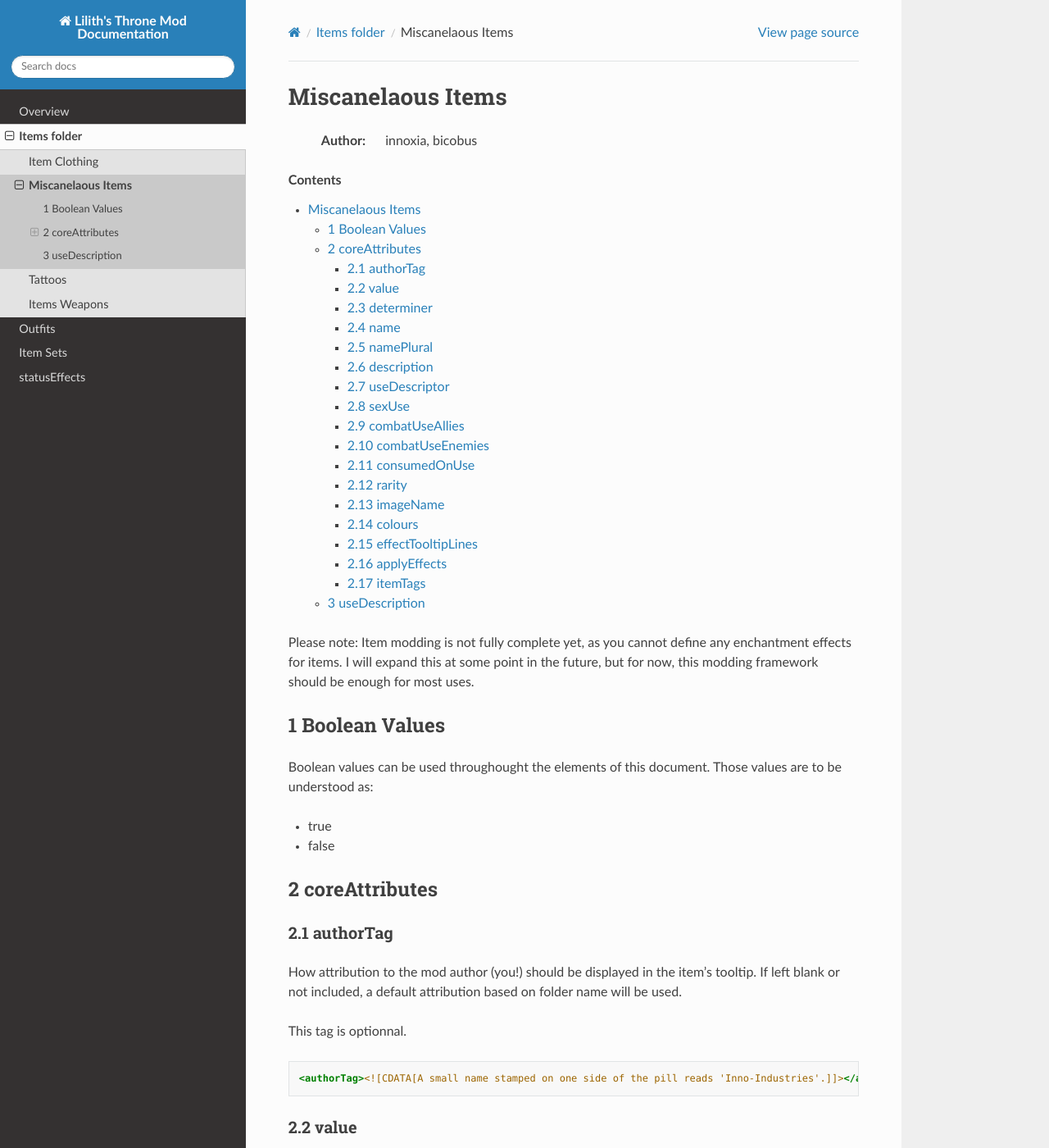
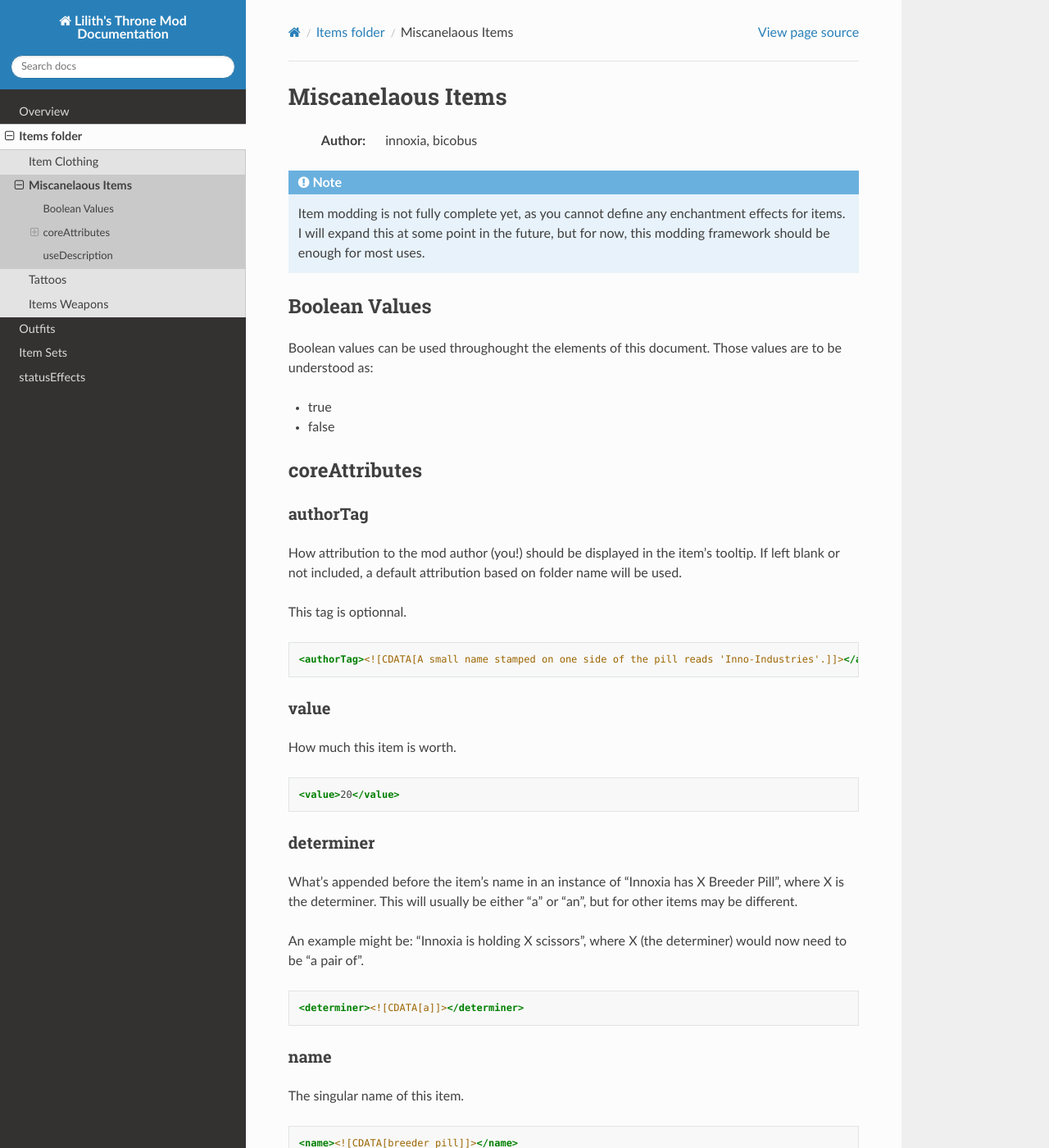
Before and after one commit to bicobus/lilith-throne-documentation, a Sphinx documentation site: the page built from docs/items_items.rst, in a window 1280 px wide and 1400 px high. Shown: the whole window at 82% size. Built offline with Sphinx 7.4.7 and the Read the Docs theme 2.0.0, drawn with Linux system fonts in a browser that asks for light colours; some of the changed text lies outside the part shown.

Commit message:
Cleaning: items_items

```diff
--- a/docs/items_items.rst
+++ b/docs/items_items.rst
@@ -4,27 +4,26 @@ Miscanelaous Items
 
     :Author: innoxia, bicobus
 
-.. contents::
+.. note::
 
-Please note: Item modding is not fully complete yet, as you cannot define any enchantment effects for items. I will expand this at some point in the future, but for now, this modding framework should be enough for most uses.
+   Item modding is not fully complete yet, as you cannot define any enchantment
+   effects for items. I will expand this at some point in the future, but for
+   now, this modding framework should be enough for most uses.
 
-.. _boolean-values:
-
-1 Boolean Values
-----------------
+Boolean Values
+--------------
 
 Boolean values can be used throughought the elements of this document. Those
 values are to be understood as:
 
 - true
-
 - false
 
-2 coreAttributes
-----------------
+coreAttributes
+--------------
 
-2.1 authorTag
-~~~~~~~~~~~~~
+authorTag
+~~~~~~~~~
 
 How attribution to the mod author (you!) should be displayed in the item’s
 tooltip. If left blank or not included, a default attribution based on folder
@@ -36,8 +35,8 @@ This tag is optionnal.
 
     <authorTag><![CDATA[A small name stamped on one side of the pill reads 'Inno-Industries'.]]></authorTag>
 
-2.2 value
-~~~~~~~~~
+value
+~~~~~
 
 How much this item is worth.
 
@@ -45,8 +44,8 @@ How much this item is worth.
 
     <value>20</value>
 
-2.3 determiner
-~~~~~~~~~~~~~~
+determiner
+~~~~~~~~~~
 
 What’s appended before the item’s name in an instance of “Innoxia has X Breeder
 Pill”, where X is the determiner. This will usually be either “a” or “an”, but
@@ -59,8 +58,8 @@ would now need to be “a pair of”.
 
     <determiner><![CDATA[a]]></determiner>
 
-2.4 name
-~~~~~~~~
+name
+~~~~
 
 The singular name of this item.
 
@@ -68,20 +67,21 @@ The singular name of this item.
 
     <name><![CDATA[breeder pill]]></name>
 
-2.5 namePlural
-~~~~~~~~~~~~~~
+namePlural
+~~~~~~~~~~
 
 The plural name of this item.
 
-The argument ``pluralByDefault`` defines whether the item will always be refered
-by it’s plural name (e.g. “a pair of pants”). The argument accepts `boolean-values`_.
+The variable ``pluralByDefault`` defines whether the item will always be refered
+by it’s plural name (e.g. “a pair of pants”). The argument accepts `Boolean
+Values`_.
 
 .. code:: xml
 
     <namePlural pluralByDefault="false"><![CDATA[breeder pills]]></namePlural>
 
-2.6 description
-~~~~~~~~~~~~~~~
+description
+~~~~~~~~~~~
 
 The description/lore of this item.
 
@@ -89,8 +89,8 @@ The description/lore of this item.
 
     <description><![CDATA[A small, light-purple pill, individually packaged in a foil and plastic wrapper. While the text printed on the foil identifies this pill as an 'Orally-Administered Reproduction Enhancer', it's colloquially known as a 'breeder pill', and temporarily boosts both fertility and virility when ingested.]]></description>
 
-2.7 useDescriptor
-~~~~~~~~~~~~~~~~~
+useDescriptor
+~~~~~~~~~~~~~
 
 How the item is used. This should be a single verb, and is used as the title of
 the action when using it.
@@ -99,63 +99,64 @@ the action when using it.
 
     <useDescriptor>swallow</useDescriptor>
 
-2.8 sexUse
-~~~~~~~~~~
+sexUse
+~~~~~~
 
 Define whether the item can be used during sex, like a dildo or a pill.
 
-This element accepts `boolean-values`_.
+This element accepts `Boolean Values`_.
 
 .. code:: xml
 
     <sexUse>true</sexUse>
 
-2.9 combatUseAllies
-~~~~~~~~~~~~~~~~~~~
+combatUseAllies
+~~~~~~~~~~~~~~~
 
 Define whether the item can be used, either on yourself or your allies, during
 combat.
 
-This element accepts `boolean-values`_.
+This element accepts `Boolean Values`_.
 
 .. code:: xml
 
     <combatUseAllies>true</combatUseAllies>
 
-2.10 combatUseEnemies
-~~~~~~~~~~~~~~~~~~~~~
+combatUseEnemies
+~~~~~~~~~~~~~~~~
 
 Define whether the item can be used on your opponents during combat.
 
-This element accepts `boolean-values`_.
+This element accepts `Boolean Values`_.
 
 .. code:: xml
 
     <combatUseEnemies>false</combatUseEnemies>
 
-2.11 consumedOnUse
-~~~~~~~~~~~~~~~~~~
+consumedOnUse
+~~~~~~~~~~~~~
 
-Define whether the item should be consumed on use. *(Editor Note: is it a consumable?)*
+Define whether the item should be consumed on use. *(Editor Note: is it a
+consumable?)*
 
-This element accepts `1 Boolean Values`_.
+This element accepts `Boolean Values`_.
 
 .. code:: xml
 
     <consumedOnUse>true</consumedOnUse>
 
-2.12 rarity
-~~~~~~~~~~~
+rarity
+~~~~~~
 
 The rarity of this item. Values can be found here:
-`src/com/lilithsthrone/game/inventory/Rarity.java <https://github.com/Innoxia/liliths-throne-public/blob/dev/src/com/lilithsthrone/game/inventory/Rarity.java>`_
+:ltgithub:`src/com/lilithsthrone/game/inventory/Rarity.java`
 
 .. code:: xml
 
     <rarity>COMMON</rarity>
 
-2.13 imageName
-~~~~~~~~~~~~~~
+imageName
+~~~~~~~~~
 
 The file name of this item’s image when in the character’s inventory. The only
 supported file type is .svg. I use the free program “Inkscape” to make .svg
@@ -165,56 +166,15 @@ images for the game.
 
     <imageName>pill.svg</imageName>
 
-2.14 colours
-~~~~~~~~~~~~
+colours
+~~~~~~~
 
 Your item can be coloured any way you like, but if you’d like the game to
 automatically re-colour your item, you can specify available colours here.
 
-- *Red* is used as base colour for the primary colour of the graphic in-game,
-  and the game will only recognise and change the following colours:
+.. seealso::
 
-  - #ff2a2a
-
-  - #ff5555
-
-  - #ff8080
-
-  - #ffaaaa
-
-  - #ffd5d5
-
-- *Orange* is used as base colour for the secondary colour of the graphic
-  in-game, and the game will only recognise and change the following colours:
-
-  - #ff7f2a
-
-  - #ff9955
-
-  - #ffb380
-
-  - #ffccaa
-
-  - #ffe6d5
-
-- *Yellow* is used as base colour for the tertiary colour of the graphic
-  in-game, and the game will only recognise and change the following colours:
-
-  - #ffd42a
-
-  - #ffdd55
-
-  - #ffe680
-
-  - #ffeeaa
-
-  - #fff6d5
-
-**any gradients that you use should be called:** ``innoGrad1``, ``innoGrad2``, etc.
-
-A visual representation of these colours is available on the `wiki <https://www.lilithsthrone.com/wiki/doku.php?id=modding_wiki:modding:creating_clothes>`_.
-
-Colour lists to be used can be found here: `src/com/lilithsthrone/utils/colours <https://github.com/Innoxia/liliths-throne-public/tree/dev/src/com/lilithsthrone/utils/colours>`_
+   :ref:`colours`
 
 Each defaults to ``CLOTHING_BLACK``.
 
@@ -224,15 +184,15 @@ Each defaults to ``CLOTHING_BLACK``.
     <colourSecondary/>
     <colourTertiary/>
 
-2.15 effectTooltipLines
-~~~~~~~~~~~~~~~~~~~~~~~
+effectTooltipLines
+~~~~~~~~~~~~~~~~~~
 
 You can use this section to describe any extra features of this item. These
 effects are shown in the tooltip when the player hovers over the item icon, so
 try and keep them short (as they should fit on one line). It should probably
-only be used to describe what happens in the `apply-effects`_ element. No characters
-are passed in as parsing arguments, so you should NOT use any character-specific
-parsing elements (such as ``[npc.name]``).
+only be used to describe what happens in the `applyEffects`_ element. No
+characters are passed in as parsing arguments, so you should NOT use any
+character-specific parsing elements (such as ``[npc.name]``).
 
 .. code:: xml
 
@@ -243,16 +203,14 @@ parsing elements (such as ``[npc.name]``).
     	<line><![CDATA['<i>[#SE_PROMISCUITY_PILL.getName(null)]</i>']]></line>
     </effectTooltipLines>
 
-.. _apply-effects:
-
-2.16 applyEffects
-~~~~~~~~~~~~~~~~~
+applyEffects
+~~~~~~~~~~~~
 
 This is what is called and parsed every time this item is used on someone. The
 character being subjected to the effects is given the tag ``npc``, while the
-character using the item on the target is ``npc2``. If self-using the item, ``npc``
-and ``npc2`` will be the same character. All of the returned text is displayed to
-the player.
+character using the item on the target is ``npc2``. If self-using the item,
+``npc`` and ``npc2`` will be the same character. All of the returned text is
+displayed to the player.
 
 .. code:: xml
 
@@ -285,12 +243,11 @@ the player.
     	</p>
     ]]></applyEffects>
 
-.. _item-tags:
+itemTags
+~~~~~~~~
 
-2.17 itemTags
-~~~~~~~~~~~~~
-
-Special item tags that apply to this item. Values can be found here: `src/com/lilithsthrone/game/inventory/ItemTag.java <https://github.com/Innoxia/liliths-throne-public/blob/dev/src/com/lilithsthrone/game/inventory/ItemTag.java>`_
+Special item tags that apply to this item. Values can be found here:
+:ltgithub:`src/com/lilithsthrone/game/inventory/ItemTag.java`
 
 .. code:: xml
 
@@ -302,8 +259,8 @@ Special item tags that apply to this item. Values can be found here: `src/com/li
     	<tag>SOLD_BY_RALPH</tag>
     </itemTags>
 
-3 useDescription
-----------------
+useDescription
+--------------
 
 Descriptions that are displayed when using this item.
 
```
